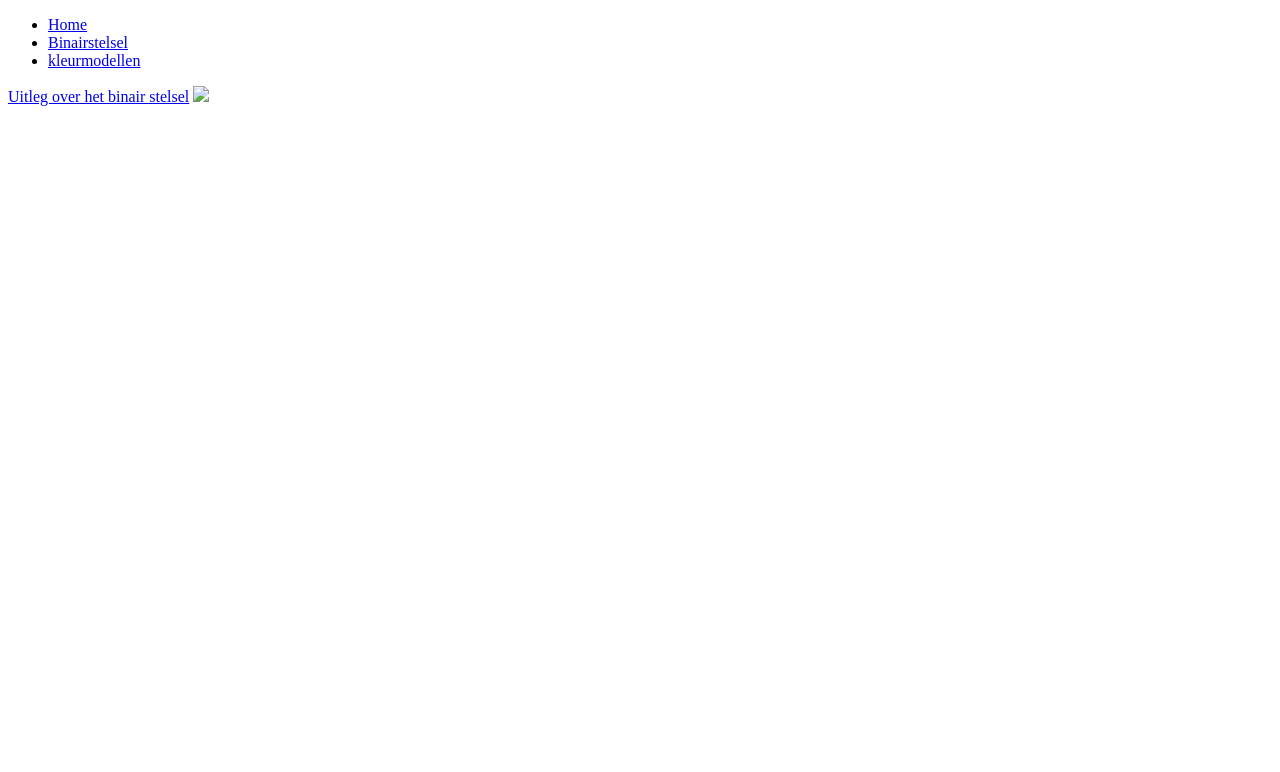
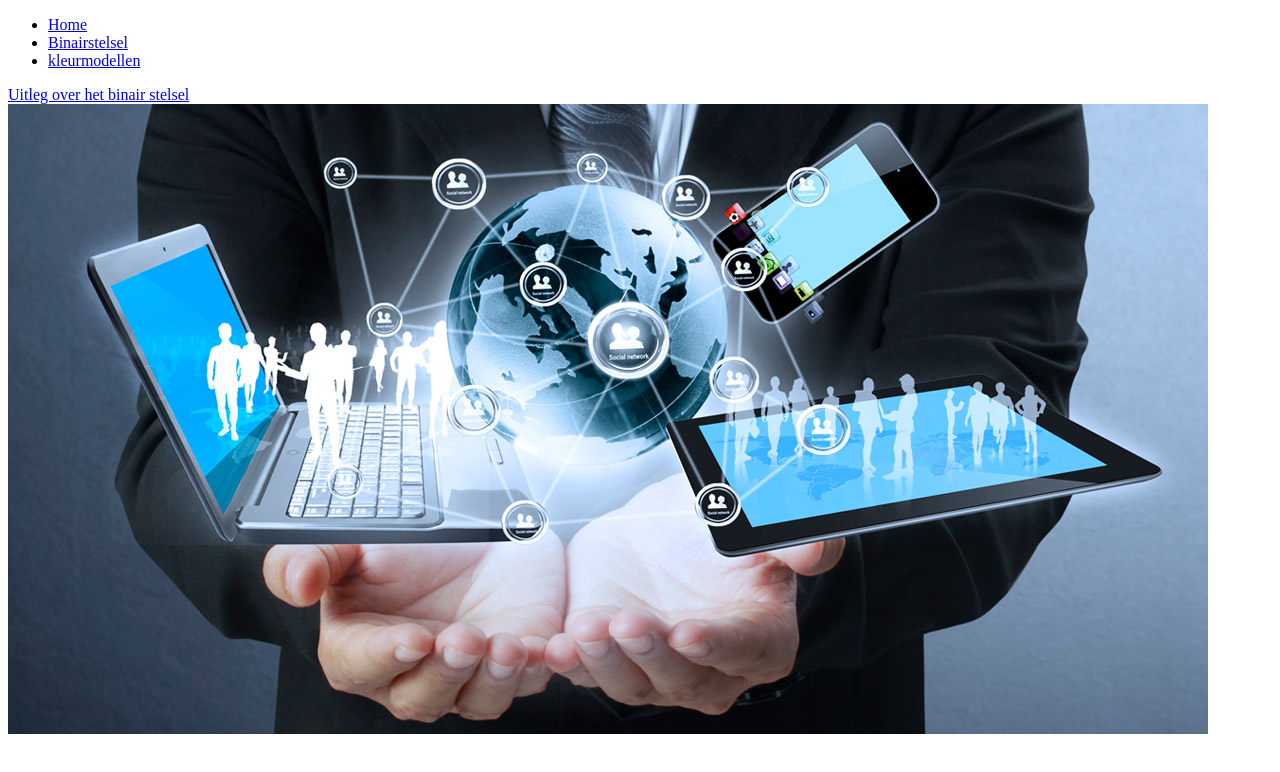
Before and after one commit to roosfhz/ro, a plain HTML site: page index.html in a window 1280 px wide. Drawn offline with Linux system fonts and the light colour scheme.

Commit message:
foto index

```diff
--- a/index.html
+++ b/index.html
@@ -15,7 +15,7 @@
 
         <a href="binairstelsel.html">Uitleg over het binair stelsel</a>
 
-        <img src="image.png">
+        <img src="foto pagina index html.jpg"
 
     </body>
 </html>
```
